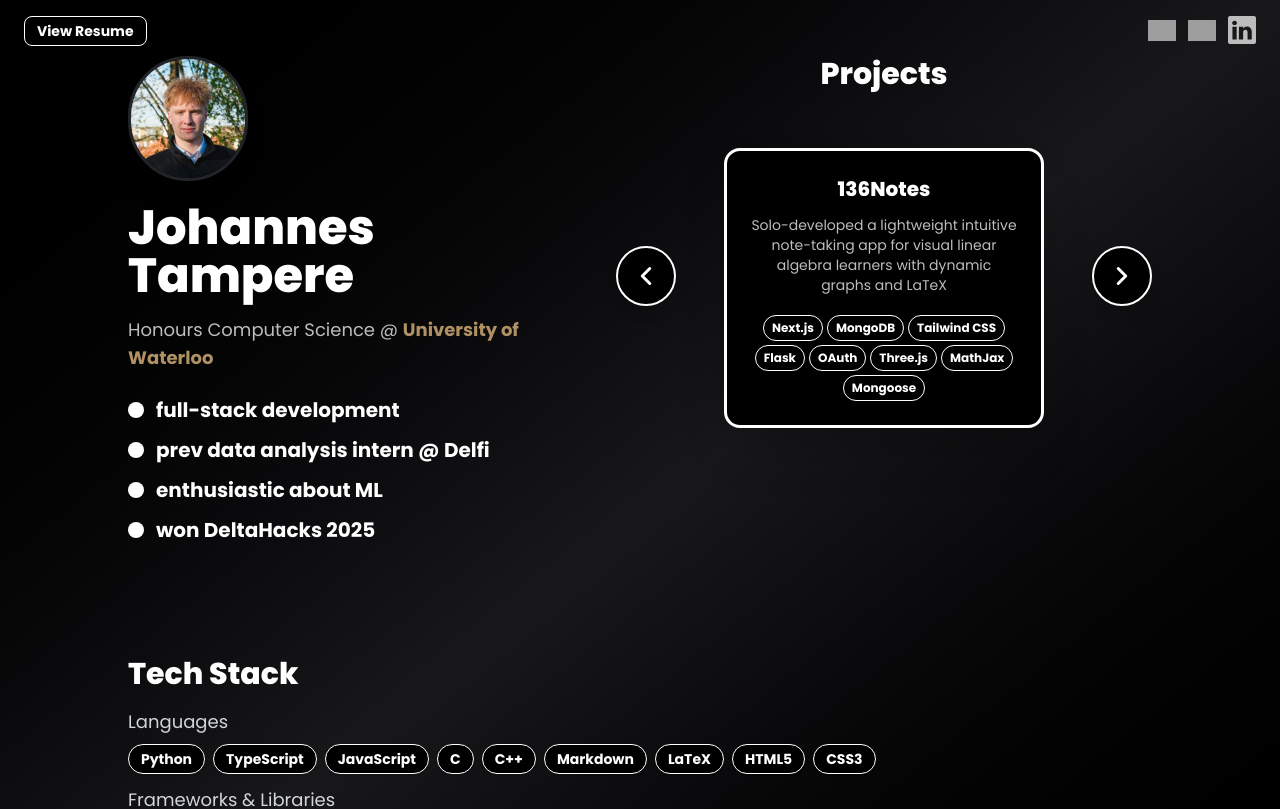
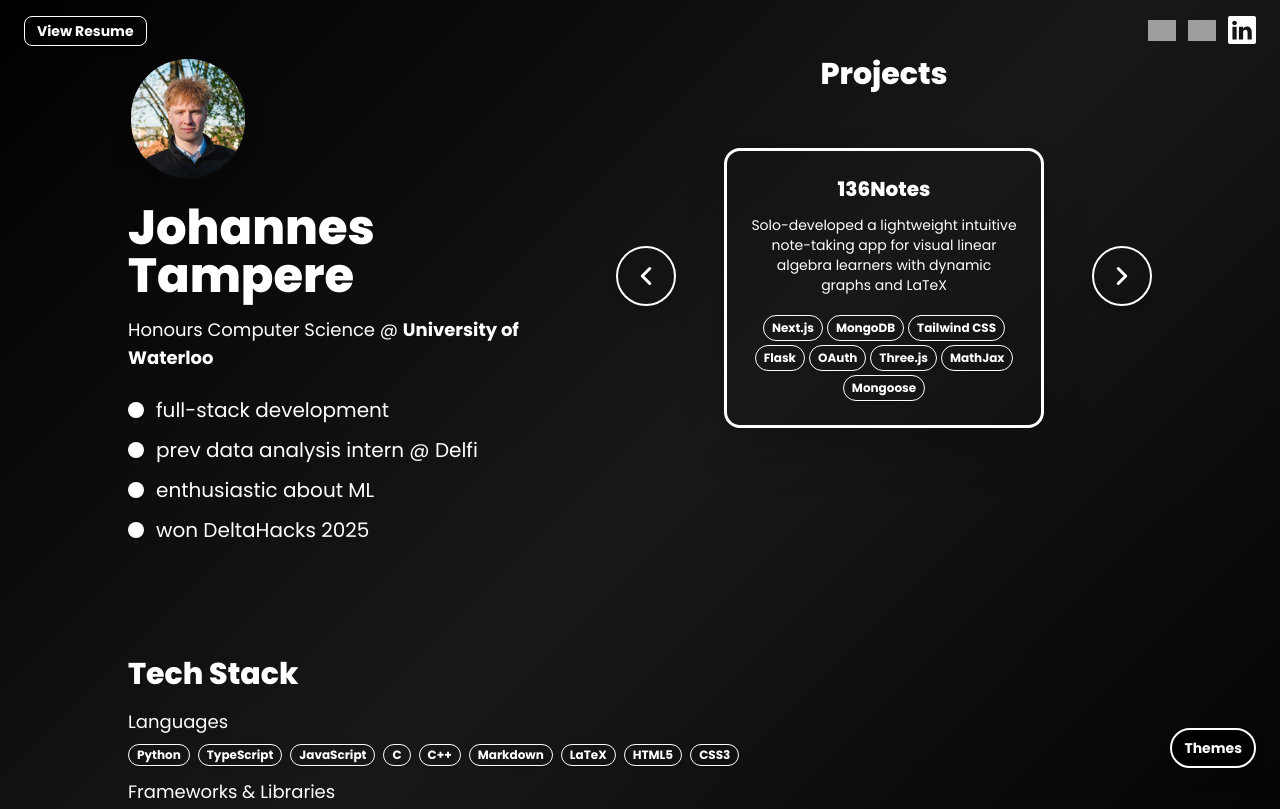
Before and after one commit to Johannestampere/Portfolio, a Next.js app: page / in a window 1280 px wide. Shown: the top 809 px of the page. Built offline with nearby package versions, Linux system fonts and the light colour scheme; grey boxes are pictures that could not be loaded.

Commit message:
added multiple cool themes

```diff
--- a/app/page.tsx
+++ b/app/page.tsx
@@ -2,7 +2,7 @@
 
 import { motion } from 'framer-motion'
 import Image from 'next/image'
-import { JSX, useState } from 'react'
+import { JSX, useState, useEffect } from 'react'
 
 const projects = [
   {
@@ -25,7 +25,7 @@ const projects = [
   },
   {
     name: 'Manual implementations of malloc() and free()',
-    description: `Built custom versions of malloc() and fre) in C, gaining a deeper understanding of the C memory model, pointer arithmetic, and manual memory management techniques`,
+    description: `Built custom versions of malloc() and free() in C, gaining a deeper understanding of the C memory model, pointer arithmetic, and manual memory management techniques`,
     skills: ['C'],
     link: '#',
   },
@@ -49,12 +49,74 @@ const skills = {
   ]
 }
 
+const themes = [
+  {
+    name: 'Default',
+    bg: 'linear-gradient(135deg, #000000 0%, #18181b 50%, #000000 100%)',
+    text: '#fff',
+    cardBg: '#18181b',
+    cardText: '#fff',
+    border: '#fff',
+    accent: '#AF9164',
+    isDefault: true,
+  },
+  {
+    name: 'Blue & Platinum',
+    bg: '#EAEAEA',
+    text: '#463696',
+    cardBg: '#463696',
+    cardText: '#EAEAEA',
+    border: '#463696',
+    accent: '#463696',
+  },
+  {
+    name: 'Indigo & Orange',
+    bg: '#2E294E',
+    text: '#F46036',
+    cardBg: '#F46036',
+    cardText: '#2E294E',
+    border: '#2E294E',
+    accent: '#F46036',
+  },
+  {
+    name: 'Peach & Sage',
+    bg: '#FCD0A1',
+    text: '#B1B695',
+    cardBg: '#B1B695',
+    cardText: '#FCD0A1',
+    border: '#B1B695',
+    accent: '#B1B695',
+  },
+  {
+    name: 'Ivory & Red',
+    bg: '#F7F7FF',
+    text: '#C03221',
+    cardBg: '#C03221',
+    cardText: '#F7F7FF',
+    border: '#C03221',
+    accent: '#C03221',
+  },
+]
+
 export default function Landing(): JSX.Element {
   const [currentProject, setCurrentProject] = useState(0)
   const totalProjects = projects.length
   const [isHoveredGithub, setisHoveredGithub] = useState(false)
   const [linkedinHovered, setLinkedinHovered] = useState(false)
   const [isHoveredLeetcode, setisHoveredLeetcode] = useState(false)
+  const [themeIndex, setThemeIndex] = useState(0)
+  const [menuOpen, setMenuOpen] = useState(false)
+
+  useEffect(() => {
+    const theme = themes[themeIndex]
+    if (theme.isDefault) {
+      document.body.style.background = ''
+      document.body.style.color = ''
+    } else {
+      document.body.style.background = theme.bg
+      document.body.style.color = theme.text
+    }
+  }, [themeIndex])
 
   const handlePrev = () => {
     setCurrentProject((prev) => (prev - 1 + totalProjects) % totalProjects)
@@ -63,8 +125,10 @@ export default function Landing(): JSX.Element {
     setCurrentProject((prev) => (prev + 1) % totalProjects)
   }
 
+  const theme = themes[themeIndex]
+
   return (
-    <div className="min-h-screen w-full flex items-center justify-center px-3 py-6 bg-gradient-to-br from-black via-[#18181b] to-black text-white relative">
+    <div className={`min-h-screen w-full flex items-center justify-center px-3 py-6 relative`} style={{ background: theme.bg, color: theme.text }}>
       <div className="fixed top-4 right-6 z-50 flex gap-3 items-center">
         <a
           href="https://github.com/Johannestampere"
@@ -72,12 +136,12 @@ export default function Landing(): JSX.Element {
           rel="noopener noreferrer"
           onMouseEnter={() => setisHoveredGithub(true)}
           onMouseLeave={() => setisHoveredGithub(false)}
-          className="transition-transform duration-100 hover:scale-130"
+          className={`transition-transform duration-100 hover:scale-130`}
         >
           <img
             height="28"
             width="28"
-            src={`https://cdn.simpleicons.org/github/${isHoveredGithub ? 'fff' : 'bdbdbd'}`}
+            src={`https://cdn.simpleicons.org/github/${theme.name === 'Indigo & Orange' ? 'F46036' : (isHoveredGithub ? (theme.text.replace('#', '') || 'fff') : (theme.border.replace('#', '') || 'bdbdbd'))}`}
             alt="GitHub"
           />
         </a>
@@ -87,12 +151,12 @@ export default function Landing(): JSX.Element {
           rel="noopener noreferrer"
           onMouseEnter={() => setisHoveredLeetcode(true)}
           onMouseLeave={() => setisHoveredLeetcode(false)}
-          className="transition-transform duration-100 hover:scale-130"
+          className={`transition-transform duration-100 hover:scale-130`}
         >
           <img
             height="28"
             width="28"
-            src={`https://cdn.simpleicons.org/leetcode/${isHoveredLeetcode ? 'fff' : 'bdbdbd'}`}
+            src={`https://cdn.simpleicons.org/leetcode/${theme.name === 'Indigo & Orange' ? 'F46036' : (isHoveredLeetcode ? (theme.text.replace('#', '') || 'fff') : (theme.border.replace('#', '') || 'bdbdbd'))}`}
             alt="LeetCode"
           />
         </a>
@@ -102,13 +166,13 @@ export default function Landing(): JSX.Element {
           rel="noopener noreferrer"
           onMouseEnter={() => setLinkedinHovered(true)}
           onMouseLeave={() => setLinkedinHovered(false)}
-          className="transition-transform duration-100 hover:scale-130"
+          className={`transition-transform duration-100 hover:scale-130`}
         >
           <svg
             xmlns="http://www.w3.org/2000/svg"
             width="28"
             height="28"
-            fill={linkedinHovered ? '#fff' : '#bdbdbd'}
+            fill={theme.name === 'Indigo & Orange' ? '#F46036' : (linkedinHovered ? theme.text : theme.border)}
             viewBox="0 0 16 16"
           >
             <path d="M0 1.146C0 .513.526 0 1.175 0h13.65C15.474 0 16 .513 16 1.146v13.708c0 .633-.526 1.146-1.175 1.146H1.175C.526 16 0 15.487 0 14.854zm4.943 12.248V6.169H2.542v7.225zm-1.2-8.212c.837 0 1.358-.554 1.358-1.248-.015-.709-.52-1.248-1.342-1.248S2.4 3.226 2.4 3.934c0 .694.521 1.248 1.327 1.248zm4.908 8.212V9.359c0-.216.016-.432.08-.586.173-.431.568-.878 1.232-.878.869 0 1.216.662 1.216 1.634v3.865h2.401V9.25c0-2.22-1.184-3.252-2.764-3.252-1.274 0-1.845.7-2.165 1.193v.025h-.016l.016-.025V6.169h-2.4c.03.678 0 7.225 0 7.225z"/>
@@ -120,7 +184,7 @@ export default function Landing(): JSX.Element {
           href="/Resume.pdf"
           target="_blank"
           rel="noopener noreferrer"
-          className="inline-block px-3 py-1 bg-transparent text-white rounded-lg shadow hover:bg-[#bdbdbd] transition font-bold text-sm border border-white"
+          className={`inline-block px-3 py-1 bg-transparent rounded-lg shadow font-bold text-sm border transition hover:scale-110 ${theme.text} border-${theme.border} hover:bg-${theme.border} hover:text-${theme.text}`}
         >
           View Resume
         </a>
@@ -140,51 +204,39 @@ export default function Landing(): JSX.Element {
                 alt="Johannes Tampere"
                 width={120}
                 height={120}
-                className="rounded-full shadow-xl object-cover border-3 border-[#23242a]"
+                className={`rounded-full shadow-xl object-cover border-3 ${theme.border}`}
               />
             </div>
-            <h1 className="text-3xl md:text-5xl font-extrabold mt-3 mb-4 text-white">Johannes Tampere</h1>
-            <p className="text-lg text-[#bdbdbd] mb-6">Honours Computer Science @ <a href="https://cs.uwaterloo.ca/" target="_blank" rel="noopener noreferrer" className="text-[#AF9164] hover:underline font-bold">University of Waterloo</a></p>
+            <h1 className={`text-3xl md:text-5xl font-extrabold mt-3 mb-4 ${theme.text}`}>Johannes Tampere</h1>
+            <p className={`text-lg mb-6 ${theme.text}`}>Honours Computer Science @ <a href="https://cs.uwaterloo.ca/" target="_blank" rel="noopener noreferrer" className={`hover:underline font-bold ${theme.accent}`}>University of Waterloo</a></p>
             <ul className="mb-8 space-y-3 text-left">
-              <li className="flex items-center text-lg md:text-xl font-bold transition-all duration-200 hover:scale-110">
-                <span className="inline-block w-4 h-4 rounded-full bg-white mr-3"></span>
-                full-stack development
-              </li>
-              <li className="flex items-center text-lg md:text-xl font-bold transition-all duration-200 hover:scale-110">
-                <span className="inline-block w-4 h-4 rounded-full bg-white mr-3"></span>
-                prev data analysis intern @ Delfi
-              </li>
-              <li className="flex items-center text-lg md:text-xl font-bold transition-all duration-200 hover:scale-110">
-                <span className="inline-block w-4 h-4 rounded-full bg-white mr-3"></span>
-                enthusiastic about ML
-              </li>
-              <li className="flex items-center text-lg md:text-xl font-bold transition-all duration-200 hover:scale-110">
-                <span className="inline-block w-4 h-4 rounded-full bg-white mr-3"></span>
-                won DeltaHacks 2025
-              </li>
+              <li className={`flex items-center text-lg md:text-xl transition-all duration-100 hover:scale-110 ${theme.text} hover:text-${theme.accent}`}> <span className={`inline-block w-4 h-4 rounded-full mr-3`} style={{ background: theme.text }}></span> full-stack development </li>
+              <li className={`flex items-center text-lg md:text-xl transition-all duration-100 hover:scale-110 ${theme.text} hover:text-${theme.accent}`}> <span className={`inline-block w-4 h-4 rounded-full mr-3`} style={{ background: theme.text }}></span> prev data analysis intern @ Delfi </li>
+              <li className={`flex items-center text-lg md:text-xl transition-all duration-100 hover:scale-110 ${theme.text} hover:text-${theme.accent}`}> <span className={`inline-block w-4 h-4 rounded-full mr-3`} style={{ background: theme.text }}></span> enthusiastic about ML </li>
+              <li className={`flex items-center text-lg md:text-xl transition-all duration-100 hover:scale-110 ${theme.text} hover:text-${theme.accent}`}> <span className={`inline-block w-4 h-4 rounded-full mr-3`} style={{ background: theme.text }}></span> won DeltaHacks 2025 </li>
             </ul>
           </div>
           <div className="flex-1 flex flex-col items-center w-full transition-all duration-300 cursor-pointer">
-            <h2 className="text-3xl font-extrabold mb-8 text-white text-center">Projects</h2>
+            <h2 className={`text-3xl font-extrabold mb-8 text-center ${theme.text}`}>Projects</h2>
             <div className="flex items-center justify-center w-full gap-6 flex-col md:flex-row">
               <button
                 aria-label="Previous project"
                 onClick={handlePrev}
-                className="bg-black text-white rounded-full p-4 shadow-lg focus:outline-none focus:ring-0 transition text-3xl flex items-center justify-center border-2 border-white hover:border-gray-400 transition-transform duration-200 hover:scale-110 cursor-pointer"
+                className={`rounded-full p-4 shadow-lg focus:outline-none focus:ring-0 transition text-3xl flex items-center justify-center border-2 transition-transform duration-100 hover:scale-110 cursor-pointer ${theme.text} border-${theme.border} hover:bg-${theme.border} hover:text-${theme.text} hover:border-${theme.border}`}
               >
                 <svg xmlns='http://www.w3.org/2000/svg' width='24' height='24' fill='none' viewBox='0 0 24 24' stroke='currentColor' strokeWidth='3'>
                   <path strokeLinecap='round' strokeLinejoin='round' d='M15.75 19.5L8.25 12l7.5-7.5' />
                 </svg>
               </button>
               <div className="mx-6 w-full flex justify-center mt-6">
-                <div className="bg-black border-3 border-white rounded-2xl shadow-2xl p-6 w-[280px] md:w-[320px] min-h-[160px] flex flex-col items-center justify-center transition-all duration-200 hover:scale-105">
-                  <a href={projects[currentProject].link} target="_blank" rel="noopener noreferrer" className="text-xl font-extrabold text-white hover:underline mb-3 text-center">
+                <div className={`rounded-2xl shadow-2xl p-6 w-[280px] md:w-[320px] min-h-[160px] flex flex-col items-center justify-center transition-all duration-200 hover:scale-105 border-3 ${theme.text} border-${theme.border}`}>
+                  <a href={projects[currentProject].link} target="_blank" rel="noopener noreferrer" className={`text-xl font-extrabold mb-3 text-center hover:underline ${theme.text} hover:text-${theme.accent}`}>
                     {projects[currentProject].name}
                   </a>
-                  <p className="text-[#bdbdbd] text-sm text-center mb-3">{projects[currentProject].description}</p>
+                  <p className={`text-sm text-center mb-3 ${theme.text}`}>{projects[currentProject].description}</p>
                   <div className="flex flex-wrap gap-1 justify-center mt-2">
                     {projects[currentProject].skills && projects[currentProject].skills.map((skill) => (
-                      <span key={skill} className="bg-black text-white px-2 py-1 rounded-full text-xs font-bold shadow border border-[#fff]">{skill}</span>
+                      <span key={skill} className={`px-2 py-1 rounded-full text-xs font-bold shadow border transition ${theme.text} border-${theme.border} hover:bg-${theme.accent} hover:text-${theme.accent}`}>{skill}</span>
                     ))}
                   </div>
                 </div>
@@ -192,7 +244,7 @@ export default function Landing(): JSX.Element {
               <button
                 aria-label="Next project"
                 onClick={handleNext}
-                className="bg-black text-white rounded-full p-4 shadow-lg focus:outline-none focus:ring-0 transition text-3xl flex items-center justify-center border-2 border-white hover:border-gray-400 transition-transform duration-200 hover:scale-110 cursor-pointer"
+                className={`rounded-full p-4 shadow-lg focus:outline-none focus:ring-0 transition text-3xl flex items-center justify-center border-2 transition-transform duration-100 hover:scale-110 cursor-pointer ${theme.text} border-${theme.border} hover:bg-${theme.border} hover:text-${theme.text} hover:border-${theme.border}`}
               >
                 <svg xmlns='http://www.w3.org/2000/svg' width='24' height='24' fill='none' viewBox='0 0 24 24' stroke='currentColor' strokeWidth='3'>
                   <path strokeLinecap='round' strokeLinejoin='round' d='M8.25 4.5l7.5 7.5-7.5 7.5' />
@@ -202,21 +254,44 @@ export default function Landing(): JSX.Element {
           </div>
         </div>
         <div className="flex flex-col items-center md:items-start w-full mt-8 transition-all duration-300 cursor-pointer">
-          <h2 className="text-3xl font-extrabold mb-4 text-white">Tech Stack</h2>
+          <h2 className={`text-3xl font-extrabold mb-4 ${theme.text}`}>Tech Stack</h2>
           {Object.entries(skills).map(([category, skillList]) => (
             <div key={category} className="mb-3 w-full">
-              <h3 className="text-lg mb-2 text-gray-300">{category}</h3>
+              <h3 className={`text-lg mb-2 ${theme.text}`}>{category}</h3>
               <ul className="flex flex-wrap gap-2">
                 {skillList.map((skill) => (
-                  <li key={skill} className="bg-black text-white px-3 py-1 rounded-full text-sm font-bold shadow border border-[#fff] transition-all duration-200 hover:scale-130 hover:bg-[#18181b]">
-                    {skill}
-                  </li>
+                  <li key={skill} className={`px-2 py-0.5 rounded-full text-xs font-bold shadow border transition-all duration-200 hover:scale-130 ${theme.text} border-${theme.border} hover:bg-${theme.accent} hover:text-${theme.accent}`}>{skill}</li>
                 ))}
               </ul>
             </div>
           ))}
         </div>
       </motion.div>
+      <div className="fixed bottom-6 right-6 z-50 flex flex-col items-end"
+        onMouseEnter={() => setMenuOpen(true)}
+        onMouseLeave={() => setMenuOpen(false)}
+      >
+        <button
+          className="rounded-full shadow-lg px-3 py-2 border-2 transition-colors duration-200 text-sm font-bold flex items-center justify-center"
+          style={{ background: theme.name === 'Default' ? '#000' : theme.accent, color: theme.name === 'Default' ? '#fff' : theme.cardText, borderColor: theme.name === 'Default' ? '#fff' : theme.accent }}
+          aria-label="Open Theme Menu"
+        >
+          Themes
+        </button>
+        <div className={`overflow-hidden transition-all duration-300 ${menuOpen ? 'max-h-96 opacity-100 translate-y-0' : 'max-h-0 opacity-0 translate-y-4'} w-48 bg-white rounded-xl shadow-lg mt-2`} style={{boxShadow: '0 8px 32px rgba(0,0,0,0.18)'}}>
+          {themes.map((t, idx) => (
+            <button
+              key={t.name}
+              onClick={() => { setThemeIndex(idx); setMenuOpen(false); }}
+              className={`w-full text-left px-4 py-3 flex items-center gap-3 transition-colors duration-150 ${themeIndex === idx ? 'font-bold' : ''}`}
+              style={{ background: t.bg, color: t.text, borderBottom: idx !== themes.length-1 ? '1px solid #eee' : 'none' }}
+            >
+              <span className="w-4 h-4 rounded-full border mr-2" style={{ background: t.cardBg, borderColor: t.border, display: 'inline-block' }}></span>
+              {t.name}
+            </button>
+          ))}
+        </div>
+      </div>
     </div>
   )
 }
```
Also changed, not shown: 1 other file (tests, documents, lock files or other folders).
